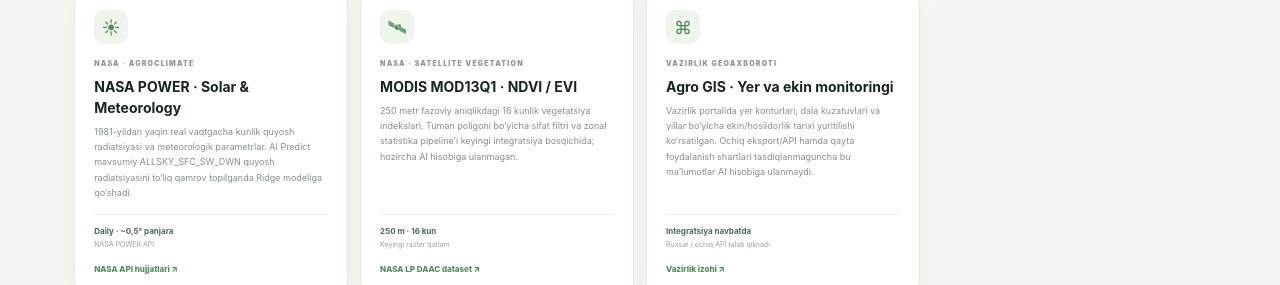
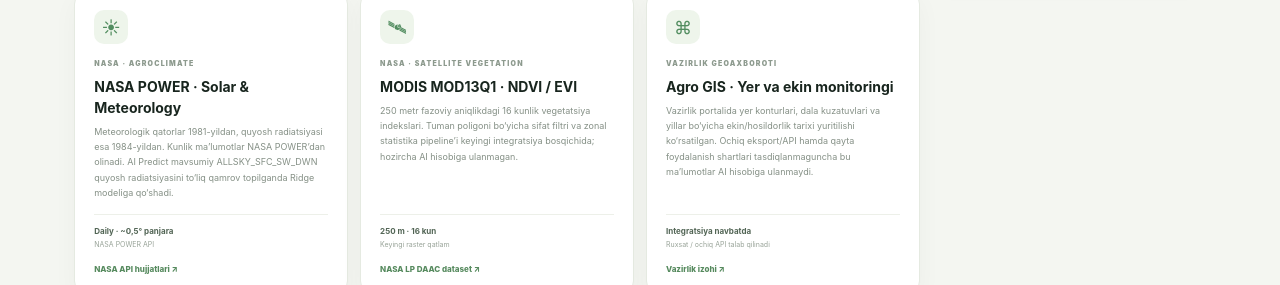
Before and after one commit to Sherzoddd2002/osh-agriculture-uzbekistan, a plain HTML site: page index.html in a window 1280 px wide. Shown: the part 2989-3274 px from the top of the page. Drawn offline with nearby package versions, Linux system fonts and the light colour scheme; no server answers.

Commit message:
Clarify NASA POWER temporal coverage by data type

```diff
--- a/index.html
+++ b/index.html
@@ -183,7 +183,7 @@
           <article class="source-card"><div class="source-symbol">⌖</div><span class="source-type">MA’MURIY CHEGARALAR</span><h3>geoBoundaries Uzbekistan</h3><p>Viloyat va tuman poligonlari. Chegara yili, manba va litsenziya qatlam metama’lumotida saqlanadi.</p><div class="source-meta"><b>ADM1 · ADM2</b><span>Attribution required</span></div><a href="https://www.geoboundaries.org/" target="_blank" rel="noopener">geoBoundaries ↗</a></article>
           <article class="source-card"><div class="source-symbol">▤</div><span class="source-type">RASMIY STATISTIKA</span><h3>SIAT · Milliy statistika</h3><p>Viloyat darajasida ekin ishlab chiqarishi va ekilgan maydon nisbatidan hosildorlik qatori. Tuman kesimidagi yield emas.</p><div class="source-meta"><b>2010–2024 · mavjud qatorlar</b><span>CC BY 4.0</span></div><a href="https://siat.stat.uz/" target="_blank" rel="noopener">SIAT ma’lumot portali ↗</a></article>
           <article class="source-card"><div class="source-symbol">☁</div><span class="source-type">IQLIM VA OB-HAVO</span><h3>Open-Meteo · ERA5-Land</h3><p>Tanlangan hududning vakillik nuqtasi bo‘yicha tarixiy mavsumiy ob-havo va yaqin kunlar prognozi.</p><div class="source-meta"><b>Daily · point lookup</b><span>Open API</span></div><a href="https://open-meteo.com/" target="_blank" rel="noopener">API hujjatlari ↗</a></article>
-          <article class="source-card"><div class="source-symbol">☀</div><span class="source-type">NASA · AGROCLIMATE</span><h3>NASA POWER · Solar &amp; Meteorology</h3><p>1981-yildan yaqin real vaqtgacha kunlik quyosh radiatsiyasi va meteorologik parametrlar. AI Predict mavsumiy ALLSKY_SFC_SW_DWN quyosh radiatsiyasini to‘liq qamrov topilganda Ridge modeliga qo‘shadi.</p><div class="source-meta"><b>Daily · ~0,5° panjara</b><span>NASA POWER API</span></div><a href="https://power.larc.nasa.gov/docs/services/api/temporal/daily/" target="_blank" rel="noopener">NASA API hujjatlari ↗</a></article>
+          <article class="source-card"><div class="source-symbol">☀</div><span class="source-type">NASA · AGROCLIMATE</span><h3>NASA POWER · Solar &amp; Meteorology</h3><p>Meteorologik qatorlar 1981-yildan, quyosh radiatsiyasi esa 1984-yildan. Kunlik ma’lumotlar NASA POWER’dan olinadi. AI Predict mavsumiy ALLSKY_SFC_SW_DWN quyosh radiatsiyasini to‘liq qamrov topilganda Ridge modeliga qo‘shadi.</p><div class="source-meta"><b>Daily · ~0,5° panjara</b><span>NASA POWER API</span></div><a href="https://power.larc.nasa.gov/docs/services/api/temporal/daily/" target="_blank" rel="noopener">NASA API hujjatlari ↗</a></article>
           <article class="source-card"><div class="source-symbol">🛰</div><span class="source-type">NASA · SATELLITE VEGETATION</span><h3>MODIS MOD13Q1 · NDVI / EVI</h3><p>250 metr fazoviy aniqlikdagi 16 kunlik vegetatsiya indekslari. Tuman poligoni bo‘yicha sifat filtri va zonal statistika pipeline’i keyingi integratsiya bosqichida; hozircha AI hisobiga ulanmagan.</p><div class="source-meta"><b>250 m · 16 kun</b><span>Keyingi raster qatlam</span></div><a href="https://doi.org/10.5067/MODIS/MOD13Q1.061" target="_blank" rel="noopener">NASA LP DAAC dataset ↗</a></article>
           <article class="source-card"><div class="source-symbol">⌘</div><span class="source-type">VAZIRLIK GEOAXBOROTI</span><h3>Agro GIS · Yer va ekin monitoringi</h3><p>Vazirlik portalida yer konturlari, dala kuzatuvlari va yillar bo‘yicha ekin/hosildorlik tarixi yuritilishi ko‘rsatilgan. Ochiq eksport/API hamda qayta foydalanish shartlari tasdiqlanmaguncha bu ma’lumotlar AI hisobiga ulanmaydi.</p><div class="source-meta"><b>Integratsiya navbatda</b><span>Ruxsat / ochiq API talab qilinadi</span></div><a href="https://gov.uz/oz/agro/pages/geoaxborot-tizimi" target="_blank" rel="noopener">Vazirlik izohi ↗</a></article>
         </div>
```
